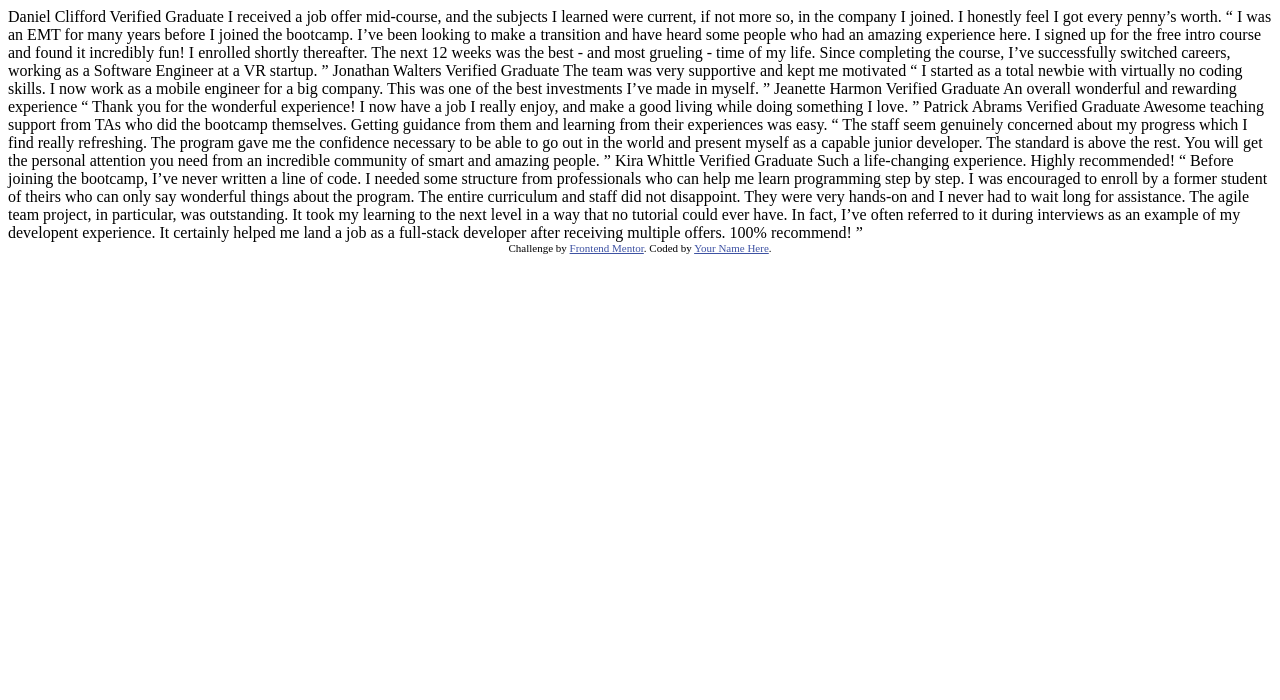
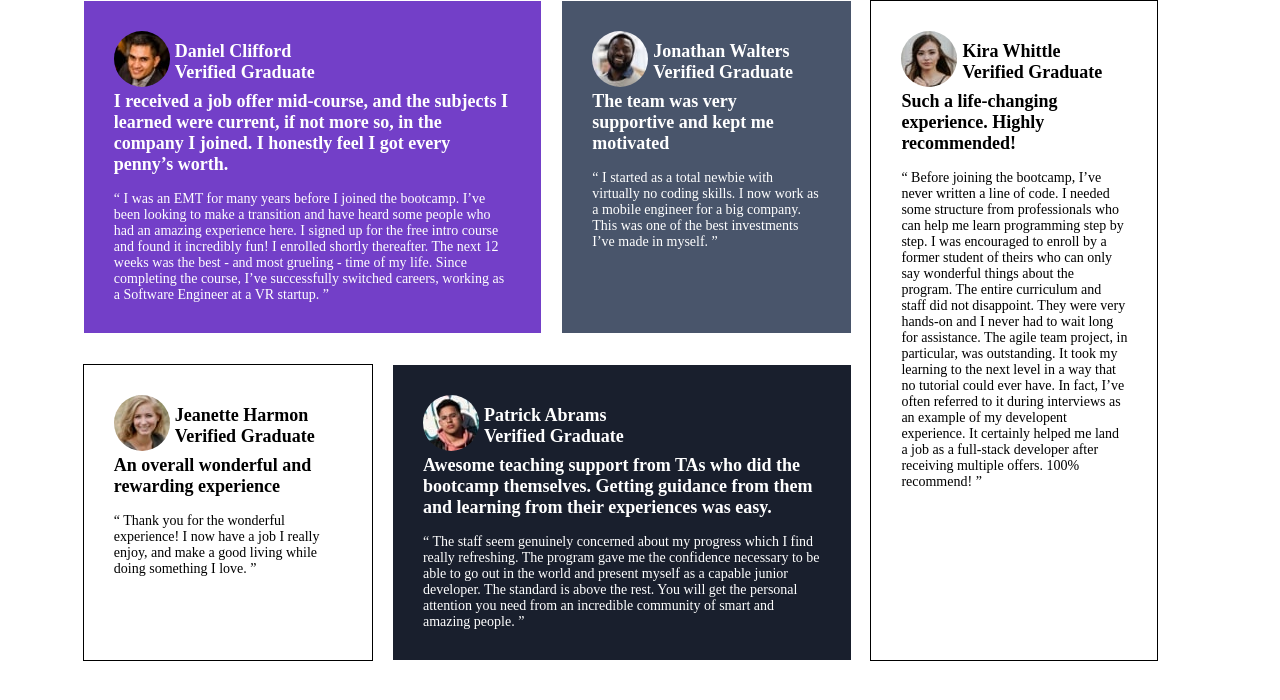
Before and after one commit to Otulaja-Favour/Testimonial, a plain HTML site: page index.html in a window 1280 px wide. Drawn offline with Linux system fonts and the light colour scheme.

```diff
--- a/index.css
+++ b/index.css
@@ -26,15 +26,14 @@
 }
 
 .insert1 {
-    width: 60%;
+    width: 57%;
     border: 1px solid;
     padding: 30px;
     background-color: #733FC8;
-
 }
 
 .insert2 {
-    width: 30%;
+    width: 36%;
     border: 1px solid;
     padding: 30px;
     background-color: #49556B;
@@ -70,6 +69,12 @@
 .text {
     margin: 10px 0px 0px 5px;
 }
+b{
+    font-size: 18px;
+}
+p{
+    font-size: 14px;
+}
 
 .main2 {
     width: 25%;
--- a/index.html
+++ b/index.html
@@ -1,64 +1,174 @@
 <!DOCTYPE html>
 <html lang="en">
+
 <head>
     <meta charset="UTF-8">
-  <meta name="viewport" content="width=device-width, initial-scale=1.0"> <!-- displays site properly based on user's device -->
+    <meta name="viewport" content="width=device-width, initial-scale=1.0">
+    <title>Testimonial</title>
+    <link rel="stylesheet" href="index.css">
+    <link rel="shortcut icon" href="/images/favicon-32x32.png" type="image/x-icon">
+</head>
 
-  <link rel="icon" type="image/png" sizes="32x32" href="./images/favicon-32x32.png">
+<body>
 
-  <title>Frontend Mentor | [Challenge Name Here]</title>
+    <div class="main-container">
+        <div class="main1">
 
-  <!-- Feel free to remove these styles or customise in your own stylesheet 👍 -->
-  <style>
-    .attribution { font-size: 11px; text-align: center; }
-    .attribution a { color: hsl(228, 45%, 44%); }
-  </style>
-</head>
-<body>
-  Daniel Clifford
+            <div class="upper">
+
+                <div class="insert1">
+
+                    <div class="part1">
+
+                        <div class="img">
+                            <img src="/images/image-daniel.jpg" alt="">
+                        </div>
+                        <div class="text">
+                            <b> Daniel Clifford <br>
                                 Verified Graduate
+                            </b>
+                        </div>
 
-  I received a job offer mid-course, and the subjects I learned were current, if not more so,
+                    </div>
+
+                    <p> <b> I received a job offer mid-course, and the subjects I learned were current, if not more so,
                             in the company I joined. I honestly feel I got every penny’s worth.
-
+                        </b>
+                        <br>
+                        <br>
                         “ I was an EMT for many years before I joined the bootcamp. I’ve been looking to make a
                         transition and have heard some people who had an amazing experience here. I signed up
                         for the free intro course and found it incredibly fun! I enrolled shortly thereafter.
                         The next 12 weeks was the best - and most grueling - time of my life. Since completing
-  the course, I’ve successfully switched careers, working as a Software Engineer at a VR startup. ”
+                        the course, I’ve successfully switched careers, working as a Software Engineer at a VR startup.
+                        ”
+                    </p>
 
-  Jonathan Walters
+                </div>
+
+                <div class="insert2">
+
+                    <div class="part1">
+
+                        <div class="img">
+                            <img src="/images/image-jonathan.jpg" alt="">
+                        </div>
+
+                        <div class="text">
+                            <b> Jonathan Walters <br>
                                 Verified Graduate
+                            </b>
+                        </div>
 
+                    </div>
+
+                    <p> <b>
                             The team was very supportive and kept me motivated
+                        </b>
+                        <br>
+                        <br>
 
                         “ I started as a total newbie with virtually no coding skills. I now work as a mobile engineer
                         for a big company. This was one of the best investments I’ve made in myself. ”
+                    </p>
 
-  Jeanette Harmon
+
+
+                </div>
+            </div>
+
+            <div class="lower">
+
+                <div class="insert2">
+
+                    <div class="part1">
+
+                        <div class="img">
+                            <img src="/images/image-jeanette.jpg" alt="">
+                        </div>
+                        <div class="text">
+                            <b> Jeanette Harmon <br>
                                 Verified Graduate
+                            </b>
+                        </div>
 
+                    </div>
+
+                    <p> <b>
                             An overall wonderful and rewarding experience
+                        </b>
+                        <br>
+                        <br>
 
-  “ Thank you for the wonderful experience! I now have a job I really enjoy, and make a good living
+                        “ Thank you for the wonderful experience! I now have a job I really enjoy, and make a good
+                        living
                         while doing something I love. ”
+                    </p>
 
-  Patrick Abrams
+                </div>
+
+                <div class="insert1">
+
+                    <div class="part1">
+
+                        <div class="img">
+                            <img src="/images/image-patrick.jpg" alt="">
+                        </div>
+
+                        <div class="text">
+                            <b> Patrick Abrams <br>
                                 Verified Graduate
+                            </b>
+                        </div>
 
-  Awesome teaching support from TAs who did the bootcamp themselves. Getting guidance from them and
+                    </div>
+
+                    <p> <b>
+                            Awesome teaching support from TAs who did the bootcamp themselves. Getting guidance from
+                            them
+                            and
                             learning from their experiences was easy.
+                        </b>
+                        <br>
+                        <br>
 
-  “ The staff seem genuinely concerned about my progress which I find really refreshing. The program
-  gave me the confidence necessary to be able to go out in the world and present myself as a capable
-  junior developer. The standard is above the rest. You will get the personal attention you need from
+                        “ The staff seem genuinely concerned about my progress which I find really refreshing. The
+                        program
+                        gave me the confidence necessary to be able to go out in the world and present myself as a
+                        capable
+                        junior developer. The standard is above the rest. You will get the personal attention you need
+                        from
                         an incredible community of smart and amazing people. ”
+                    </p>
 
-  Kira Whittle
+                </div>
+
+            </div>
+
+        </div>
+
+
+        <div class="main2">
+
+            <div class="part1">
+
+                <div class="img">
+                    <img src="/images/image-kira.jpg" alt="">
+                </div>
+
+                <div class="text">
+                    <b> Kira Whittle <br>
                         Verified Graduate
+                    </b>
+                </div>
 
+            </div>
+
+            <p> <b>
                     Such a life-changing experience. Highly recommended!
-
+                </b>
+                <br>
+                <br>
                 “ Before joining the bootcamp, I’ve never written a line of code. I needed some structure from
                 professionals who can help me learn programming step by step. I was encouraged to enroll by a former
                 student of theirs who can only say wonderful things about the program. The entire curriculum and staff
@@ -67,10 +177,12 @@
                 could ever have. In fact, I’ve often referred to it during interviews as an example of my developent
                 experience. It certainly helped me land a job as a full-stack developer after receiving multiple offers.
                 100% recommend! ”
+            </p>
 
-  <div class="attribution">
-    Challenge by <a href="https://www.frontendmentor.io?ref=challenge" target="_blank">Frontend Mentor</a>.
-    Coded by <a href="#">Your Name Here</a>.
+        </div>
+
+
     </div>
 </body>
+
 </html>
```
Also changed, not shown: product.html (deleted, +0 -188 lines). Lines whose indentation alone changed are shown as unchanged.
